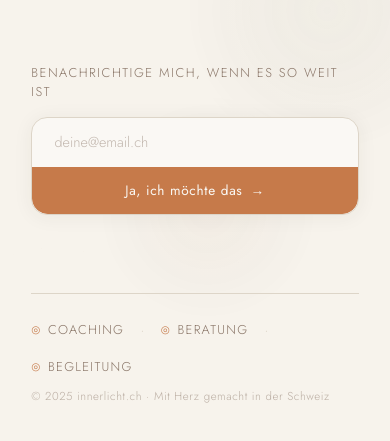
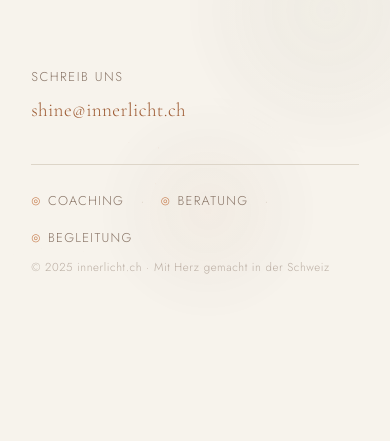
Before and after one commit to menschenkreis/innerlicht.ch, a plain HTML site: page index.html in a window 390 px wide. Shown: the part 521-962 px from the top of the page. After the commit the page ends 844 px from the top, so only its background shows below. Drawn offline with nearby package versions, Linux system fonts and the light colour scheme.

Commit message:
Replace notify form with simple mailto link to shine@innerlicht.ch

```diff
--- a/assets/main.js
+++ b/assets/main.js
@@ -106,46 +106,3 @@
 
   items.forEach(el => observer.observe(el));
 })();
-
-
-/* ── Notify Form ──────────────────────────── */
-(function initNotify() {
-  const input   = document.getElementById('email-input');
-  const btn     = document.getElementById('notify-btn');
-  const success = document.getElementById('success-msg');
-
-  if (!input || !btn || !success) return;
-
-  function isValidEmail(val) {
-    return /^[^\s@]+@[^\s@]+\.[^\s@]+$/.test(val.trim());
-  }
-
-  function submit() {
-    const email = input.value.trim();
-
-    if (!isValidEmail(email)) {
-      input.style.outline = '2px solid #c0392b';
-      input.focus();
-      setTimeout(() => (input.style.outline = ''), 1500);
-      return;
-    }
-
-    // In production: POST to your backend / form service here.
-    // e.g. fetch('/api/notify', { method: 'POST', body: JSON.stringify({ email }) })
-    console.info('[innerlicht] Notify request for:', email);
-
-    // Optimistic UI update
-    btn.disabled  = true;
-    input.disabled = true;
-    btn.querySelector('.btn-text').textContent = 'Danke ✦';
-    btn.querySelector('.btn-icon').textContent = '';
-
-    success.classList.add('visible');
-  }
-
-  btn.addEventListener('click', submit);
-
-  input.addEventListener('keydown', e => {
-    if (e.key === 'Enter') submit();
-  });
-})();
--- a/assets/style.css
+++ b/assets/style.css
@@ -178,107 +178,49 @@ body {
   max-width: 44ch;
 }
 
-/* ── Notify Section ── */
-.notify-section {
+/* ── Contact Section ── */
+.contact-section {
   padding-bottom: clamp(2rem, 5vh, 4rem);
 }
 
-.notify-label {
+.contact-label {
   font-size: 0.8rem;
   letter-spacing: 0.12em;
   text-transform: uppercase;
   color: var(--brown-soft);
-  margin-bottom: 1rem;
+  margin-bottom: 0.75rem;
 }
 
-.notify-form {
-  display: flex;
-  gap: 0;
-  max-width: 440px;
-  border: 1px solid var(--sand-dark);
-  border-radius: 100px;
-  overflow: hidden;
-  background: var(--white);
-  box-shadow: 0 2px 20px rgba(58, 46, 38, 0.06);
-  transition: box-shadow 0.3s ease, border-color 0.3s ease;
+.contact-email {
+  font-family: var(--font-serif);
+  font-size: clamp(1.2rem, 3vw, 1.6rem);
+  color: var(--terra-deep);
+  text-decoration: none;
+  letter-spacing: 0.02em;
+  transition: color 0.25s ease;
+  display: inline-block;
+  position: relative;
 }
 
-.notify-form:focus-within {
-  border-color: var(--terra-light);
-  box-shadow: 0 4px 32px var(--glow-strong);
+.contact-email::after {
+  content: '';
+  position: absolute;
+  bottom: -2px;
+  left: 0;
+  width: 100%;
+  height: 1px;
+  background: var(--terra-light);
+  transform: scaleX(0);
+  transform-origin: left;
+  transition: transform 0.4s var(--ease-out-expo);
 }
 
-.notify-form input {
-  flex: 1;
-  border: none;
-  outline: none;
-  background: transparent;
-  padding: 0.9rem 1.4rem;
-  font-family: var(--font-sans);
-  font-size: 0.9rem;
-  font-weight: 300;
-  color: var(--brown);
-  min-width: 0;
+.contact-email:hover {
+  color: var(--terra);
 }
 
-.notify-form input::placeholder {
-  color: var(--brown-soft);
-  opacity: 0.5;
-}
-
-#notify-btn {
-  border: none;
-  outline: none;
-  background: var(--terra);
-  color: var(--white);
-  padding: 0.9rem 1.6rem;
-  cursor: pointer;
-  font-family: var(--font-sans);
-  font-size: 0.85rem;
-  font-weight: 400;
-  letter-spacing: 0.05em;
-  display: flex;
-  align-items: center;
-  gap: 0.5rem;
-  white-space: nowrap;
-  transition: background 0.25s ease, transform 0.25s ease;
-  flex-shrink: 0;
-  border-radius: 0 100px 100px 0;
-}
-
-#notify-btn:hover {
-  background: var(--terra-deep);
-  transform: scale(1.02);
-}
-
-#notify-btn:active {
-  transform: scale(0.98);
-}
-
-#notify-btn .btn-icon {
-  display: inline-block;
-  transition: transform 0.25s var(--ease-out-expo);
-}
-
-#notify-btn:hover .btn-icon {
-  transform: translateX(4px);
-}
-
-.notify-success {
-  margin-top: 1rem;
-  font-family: var(--font-serif);
-  font-style: italic;
-  font-size: 1rem;
-  color: var(--sage-deep);
-  opacity: 0;
-  transform: translateY(6px);
-  transition: opacity 0.5s ease, transform 0.5s var(--ease-out-expo);
-  pointer-events: none;
-}
-
-.notify-success.visible {
-  opacity: 1;
-  transform: translateY(0);
+.contact-email:hover::after {
+  transform: scaleX(1);
 }
 
 /* ── Footer ── */
@@ -342,17 +284,6 @@ body {
 
 /* ── Responsive ── */
 @media (max-width: 520px) {
-  .notify-form {
-    flex-direction: column;
-    border-radius: 16px;
-  }
-
-  #notify-btn {
-    justify-content: center;
-    padding: 0.85rem 1rem;
-    border-radius: 0 0 16px 16px;
-  }
-
   .headline {
     font-size: clamp(2.4rem, 13vw, 3.8rem);
   }
--- a/index.html
+++ b/index.html
@@ -52,24 +52,9 @@
       </p>
     </section>
 
-    <section class="notify-section" data-reveal>
-      <p class="notify-label">Benachrichtige mich, wenn es so weit ist</p>
-      <div class="notify-form">
-        <input
-          type="email"
-          id="email-input"
-          placeholder="deine@email.ch"
-          autocomplete="email"
-          aria-label="E-Mail-Adresse"
-        />
-        <button id="notify-btn" type="button">
-          <span class="btn-text">Ja, ich möchte das</span>
-          <span class="btn-icon">→</span>
-        </button>
-      </div>
-      <p class="notify-success" id="success-msg" aria-live="polite">
-        ✦ &nbsp;Wunderbar — wir melden uns.
-      </p>
+    <section class="contact-section" data-reveal>
+      <p class="contact-label">Schreib uns</p>
+      <a class="contact-email" href="mailto:shine@innerlicht.ch">shine@innerlicht.ch</a>
     </section>
 
     <footer class="site-footer" data-reveal>
```
